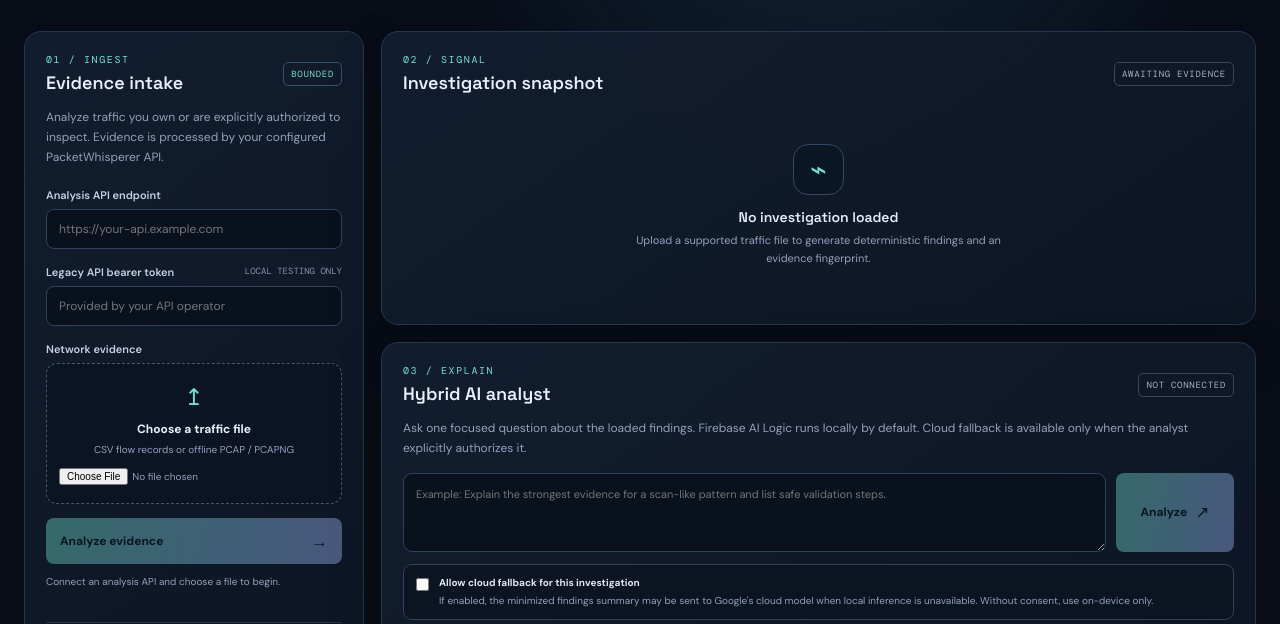
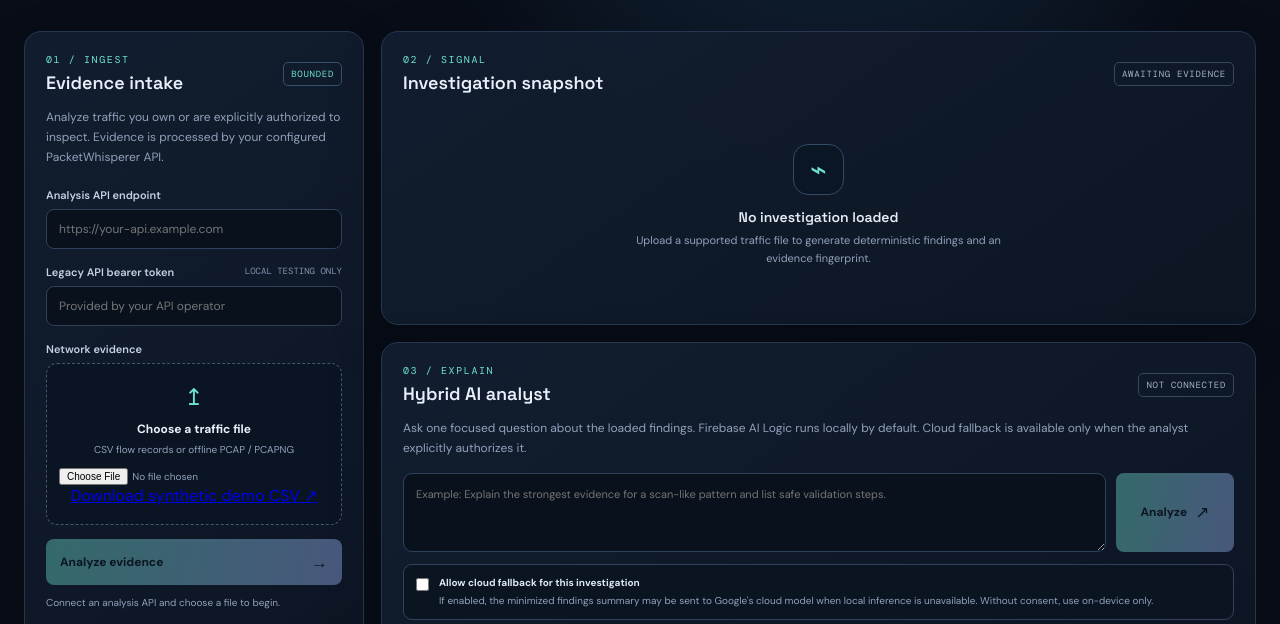
Before and after one commit to yobi369/PacketWhisperer-AI, a website built with Vite: page web/index.html in a window 1280 px wide. Shown: the part 328-952 px from the top of the page. Built offline with nearby package versions, Linux system fonts and the light colour scheme; some packages are replaced by stand-ins of ours; no server answers.

Commit message:
Expose reproducible synthetic CSV demo in web intake

```diff
--- a/web/index.html
+++ b/web/index.html
@@ -25,7 +25,7 @@
           <label class="field-label" for="api-url">Analysis API endpoint</label><input id="api-url" type="url" placeholder="https://your-api.example.com" autocomplete="url"/>
           <label class="field-label" for="api-token">Legacy API bearer token <span class="optional">LOCAL TESTING ONLY</span></label><input id="api-token" type="password" placeholder="Provided by your API operator" autocomplete="off"/>
           <label class="field-label" for="evidence-file">Network evidence</label>
-          <div class="dropzone"><div class="upload-icon">↥</div><b>Choose a traffic file</b><p>CSV flow records or offline PCAP / PCAPNG</p><input id="evidence-file" type="file" accept=".csv,.pcap,.pcapng,.cap,text/csv,application/octet-stream"/></div>
+          <div class="dropzone"><div class="upload-icon">↥</div><b>Choose a traffic file</b><p>CSV flow records or offline PCAP / PCAPNG</p><input id="evidence-file" type="file" accept=".csv,.pcap,.pcapng,.cap,text/csv,application/octet-stream"/><a class="sample-link" href="/demo-flows.csv" download>Download synthetic demo CSV ↗</a></div>
           <button id="analyze-btn" class="primary" disabled>Analyze evidence <span>→</span></button>
           <p id="ingest-message" class="notice" role="status">Connect an analysis API and choose a file to begin.</p>
           <div class="privacy-note"><span>◇</span><p><b>Evidence boundary</b><br/>Raw capture bytes are sent only to the analysis API you configure. AI receives a minimized findings summary, not the raw capture.</p></div>
```
